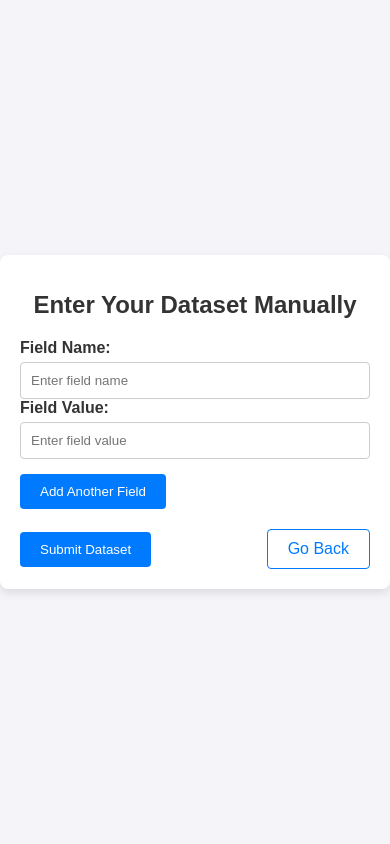
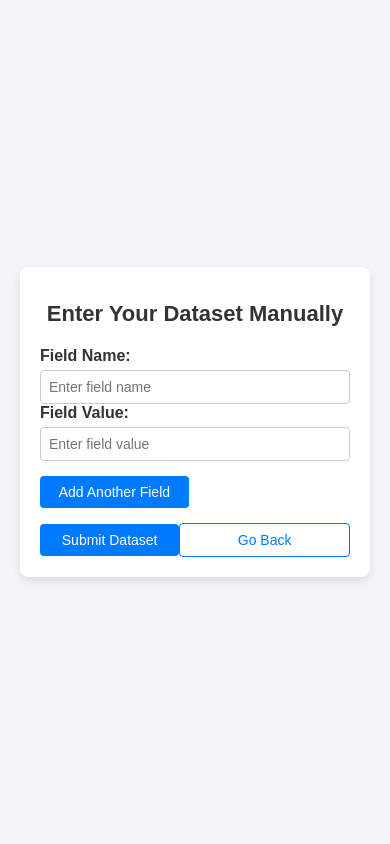
Before and after one commit to Ampsss123/Capstone-Encryption, a Flask app: page /manual_entry in a window 390 px wide. Run offline with Flask 3, Linux system fonts and the light colour scheme.

Commit message:
Update manual_entry.css

```diff
--- a/static/css/manual_entry.css
+++ b/static/css/manual_entry.css
@@ -1,4 +1,3 @@
-/* Basic styling for the form */
 body {
     font-family: Arial, sans-serif;
     background-color: #f4f4f9;
@@ -7,27 +6,28 @@ body {
     display: flex;
     justify-content: center;
     align-items: center;
-    height: 100vh;
+    min-height: 100vh;
 }
 
 .container {
     background-color: #fff;
     border-radius: 8px;
     padding: 20px;
-    max-width: 500px;
+    max-width: 80%; /* Make the container wider */
     width: 100%;
     box-shadow: 0 4px 8px rgba(0, 0, 0, 0.1);
     text-align: center;
+    margin: 20px; /* Add margin for better spacing on smaller screens */
 }
 
 h1 {
-    font-size: 24px;
+    font-size: 22px; /* Slightly smaller font */
     margin-bottom: 20px;
     color: #333;
 }
 
 .form-group {
-    margin-bottom: 15px;
+    margin-bottom: 12px; /* Reduce the space between form groups */
     text-align: left;
 }
 
@@ -39,11 +39,12 @@ label {
 }
 
 input[type="text"], input[type="number"], input[type="date"] {
-    width: 100%;
-    padding: 10px;
+    width: 90%; /* Reduce the width of input fields */
+    padding: 8px; /* Decrease padding */
     border: 1px solid #ccc;
     border-radius: 4px;
     box-sizing: border-box;
+    font-size: 14px; /* Make the text inside input slightly smaller */
 }
 
 input:focus {
@@ -55,16 +56,17 @@ input:focus {
     display: flex;
     justify-content: space-between;
     align-items: center;
-    margin-top: 20px;
+    margin-top: 15px; /* Reduce the top margin */
 }
 
 .submit-button {
     background-color: #007bff;
     color: white;
-    padding: 10px 20px;
+    padding: 8px 16px; /* Reduce the size of the button */
     border: none;
     border-radius: 4px;
     cursor: pointer;
+    font-size: 14px; /* Reduce button font size */
 }
 
 .submit-button:hover {
@@ -74,12 +76,28 @@ input:focus {
 .back-button {
     text-decoration: none;
     color: #007bff;
-    padding: 10px 20px;
+    padding: 8px 16px; /* Reduce padding for back button */
     border: 1px solid #007bff;
     border-radius: 4px;
+    font-size: 14px; /* Smaller font for back button */
     transition: background-color 0.3s;
 }
 
 .back-button:hover {
     background-color: #f0f0f0;
 }
+
+/* Responsive design for smaller screens */
+@media (max-width: 768px) {
+    .container {
+        max-width: 95%; /* Make container full width on smaller screens */
+    }
+
+    input[type="text"], input[type="number"], input[type="date"] {
+        width: 100%; /* Ensure input fields take full width */
+    }
+
+    .submit-button, .back-button {
+        width: 48%; /* Adjust buttons to be more responsive */
+    }
+}
```
